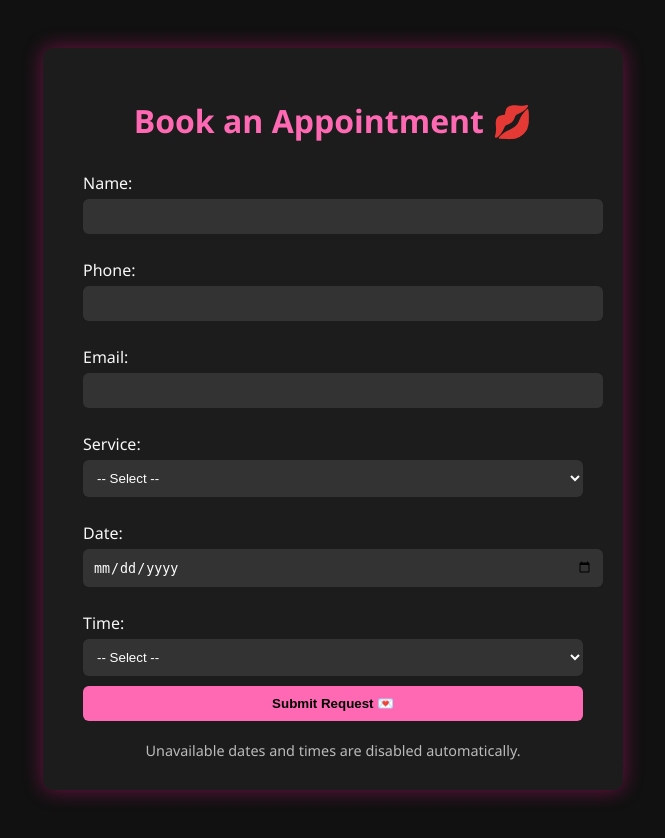
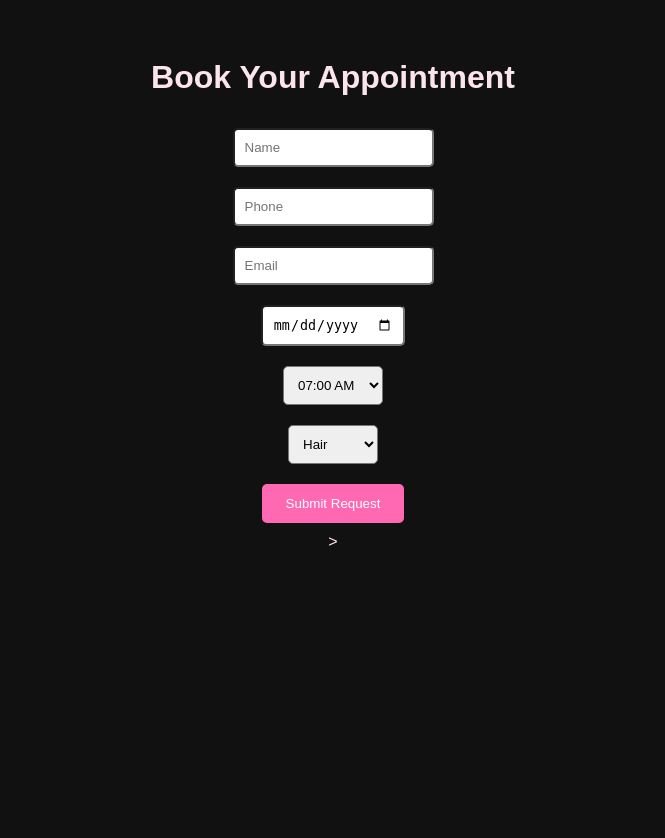
Before and after one commit to Wiles111/EH41, a Flask app: template templates/index.html in a window 1280 px wide. Shown: the whole page, without its empty margins (307-972 px from the left). After the commit the page ends 546 px from the top, so only its background shows below. Run offline with Flask 3, Linux system fonts and the light colour scheme; the template is opened without the code that fills it, so the values that code supplies are empty.

Commit message:
Update index.html

```diff
--- a/templates/index.html
+++ b/templates/index.html
@@ -1,115 +1,62 @@
 <!DOCTYPE html>
-<html lang="en">
+<html>
 <head>
-    <meta charset="UTF-8">
-    <title>Book Appointment 💋</title>
+    <title>Book Appointment</title>
     <style>
         body {
             background-color: #111;
-            color: #f8f8f8;
-            font-family: 'Segoe UI', sans-serif;
-            display: flex;
-            justify-content: center;
-            align-items: center;
-            padding: 40px;
-        }
-        .container {
-            background-color: #1c1c1c;
-            padding: 30px 40px;
-            border-radius: 10px;
-            width: 100%;
-            max-width: 500px;
-            box-shadow: 0 0 20px rgba(255, 20, 147, 0.4);
-        }
-        h1 {
+            color: #fce4ec;
+            font-family: Arial, sans-serif;
             text-align: center;
-            color: hotpink;
-            margin-bottom: 30px;
-        }
-        label {
-            display: block;
-            margin: 15px 0 5px;
+            padding: 30px;
         }
         input, select {
-            width: 100%;
+            margin: 10px;
             padding: 10px;
+            border-radius: 5px;
+        }
+        .submit-btn {
+            background-color: hotpink;
+            color: white;
             border: none;
-            border-radius: 6px;
-            margin-bottom: 10px;
-            background-color: #333;
-            color: #fff;
-        }
-        input[type="submit"] {
-            background-color: hotpink;
-            color: black;
-            font-weight: bold;
+            padding: 12px 24px;
             cursor: pointer;
-            transition: 0.3s ease;
-        }
-        input[type="submit"]:hover {
-            background-color: deeppink;
-        }
-        .note {
-            text-align: center;
-            margin-top: 10px;
-            font-size: 0.9em;
-            color: #bbb;
+            border-radius: 5px;
         }
     </style>
 </head>
 <body>
-    <div class="container">
-        <h1>Book an Appointment 💋</h1>
-        <form method="post" action="/submit">
-            <label for="name">Name:</label>
-            <input type="text" name="name" required>
-
-            <label for="phone">Phone:</label>
-            <input type="text" name="phone" required>
-
-            <label for="email">Email:</label>
-            <input type="email" name="email" required>
-
-            <label for="service">Service:</label>
-            <select name="service" required>
-                <option value="">-- Select --</option>
-                <option>Makeup</option>
-                <option>Lashes</option>
-                <option>Brows</option>
-                <option>Consultation</option>
-            </select>
-
-            <label for="date">Date:</label>
-            <input type="date" name="date" id="dateField" required>
-
-            <label for="time">Time:</label>
-            <select name="time" id="timeField" required>
-                <option value="">-- Select --</option>
-                {% for t in times %}
-                    {% if t not in blackout_times %}
-                        <option value="{{ t }}">{{ t }}</option>
-                    {% endif %}
-                {% endfor %}
-            </select>
-
-            <input type="submit" value="Submit Request 💌">
-        </form>
-
-        <div class="note">
-            Unavailable dates and times are disabled automatically.
-        </div>
-    </div>
+    <h1>Book Your Appointment</h1>
+    <form method="POST" action="/submit">
+        <input type="text" name="name" placeholder="Name" required><br>
+        <input type="tel" name="phone" placeholder="Phone" required><br>
+        <input type="email" name="email" placeholder="Email" required><br>
+        <input type="date" id="dateField" name="date" required><br>
+        <select name="time" required>
+            {% for hour in range(7, 23) %}
+                <option value="{{ "{:02d}:00".format(hour) }}">{{ "{:02d}:00 {}".format(hour if hour <= 12 else hour - 12, "AM" if hour < 12 else "PM") }}</option>
+                <option value="{{ "{:02d}:30".format(hour) }}">{{ "{:02d}:30 {}".format(hour if hour <= 12 else hour - 12, "AM" if hour < 12 else "PM") }}</option>
+            {% endfor %}
+        </select><br>
+        <select name="service" required>
+            <option value="Hair">Hair</option>
+            <option value="Makeup">Makeup</option>
+        </select><br>
+        <input type="submit" class="submit-btn" value="Submit Request">
+    </form>
 
     <script>
-        const blackoutDates = {{ blackout_dates | tojson }};
-        const dateField = document.getElementById("dateField");
+        const blackoutDates = {{ blackouts.dates | tojson }};
+        const blackoutTimes = {{ blackouts.times | tojson }};
+        const dateInput = document.getElementById("dateField");
 
-        dateField.addEventListener("input", () => {
-            if (blackoutDates.includes(dateField.value)) {
-                alert("This date is unavailable. Please choose another.");
-                dateField.value = "";
+        dateInput.addEventListener("input", () => {
+            if (blackoutDates.includes(dateInput.value)) {
+                alert("This date is unavailable.");
+                dateInput.value = "";
             }
         });
     </script>
 </body>
 </html>
+>
```
